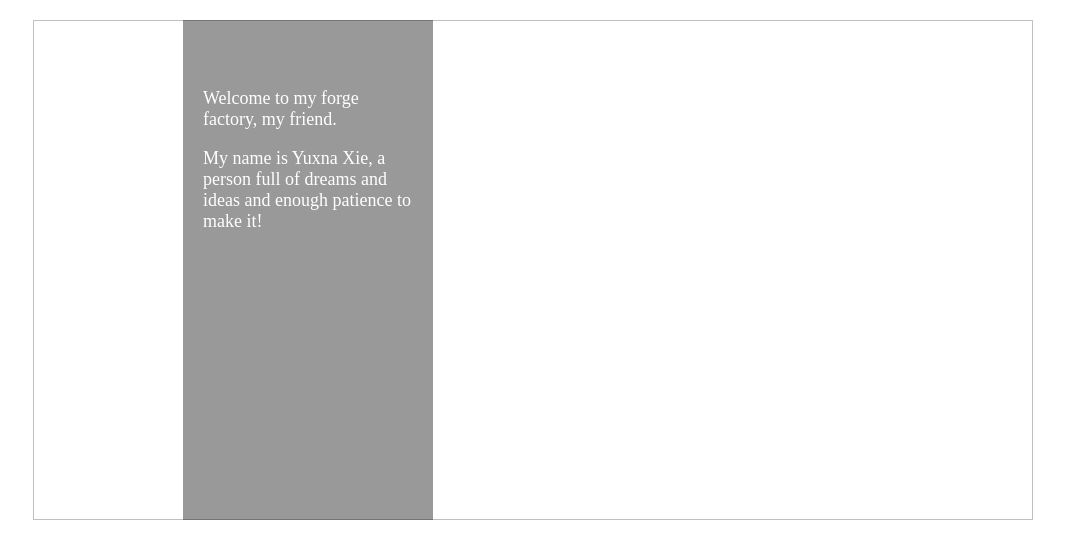
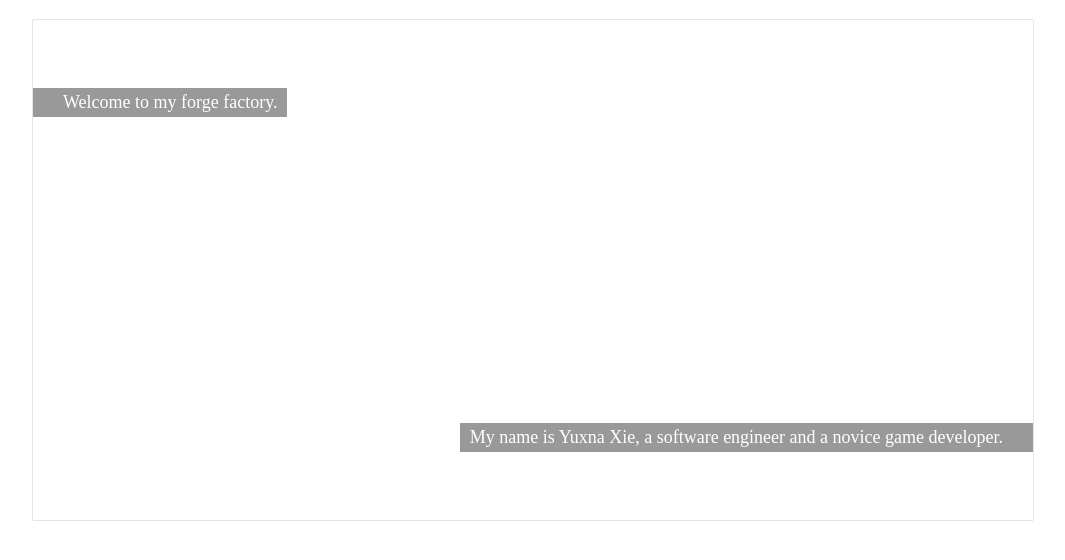
Before and after one commit to teststaybaka/yuxuan, a Python web app: template template/home.html in a window 1280 px wide. Shown: the part 166-726 px from the top of the page, without its empty margins (107-1172 px from the left). Run offline with Jinja, Linux system fonts and the light colour scheme; the template is opened without the code that fills it, so the values that code supplies are empty.

Commit message:
my journey is  near the end!

```diff
--- a/static/edit.js
+++ b/static/edit.js
@@ -18,6 +18,7 @@ function pop_ajax_message(content, type) {
 
 $(document).ready(function() {
     CKEDITOR.replace( 'editor' );
+    CKEDITOR.instances['editor'].setData($('#original-content').html());
 
     $('form').on('click', 'div.remove-image', function() {
         var safe_url = $(this).siblings('input.safe-url').val();
--- a/static/home.css
+++ b/static/home.css
@@ -1,31 +1,107 @@
+#side-bar {
+    display: none;
+}
+
 #main-body {
-    position: relative;
     font-size: 0;
     margin-top: 20px;
 }
 
-#home-big-image {
+#banner-img {
     width: 100%;
     height: 500px;
-    display: inline-block;
-}
-
-#banner-message {
-    background-color: rgba(0,0,0,.4);
-    padding: 50px 20px;
-    font-size: 18px;
-    color: white;
-    display: inline-block;
-    position: absolute;
-    width: 250px;
-    height: 100%;
-    top: 0;
-    left: 150px;
     -webkit-box-sizing: border-box; /* Safari/Chrome, other WebKit */
     -moz-box-sizing: border-box;    /* Firefox, other Gecko */
      box-sizing: border-box;
+     overflow: hidden;
+     box-shadow: 0 0 1px rgb(100,100,100);
+     position: relative;
 }
 
-#side-bar {
-    display: none;
+@-webkit-keyframes left_to_right_show {
+    0% {opacity: 0;
+        -ms-transform: translateX(-100px); /* IE 9 */
+        -webkit-transform: translateX(-100px); /* Chrome, Safari, Opera */
+        transform: translateX(-100px); }
+    50% {opacity: 0;
+        -ms-transform: translateX(-100px); /* IE 9 */
+        -webkit-transform: translateX(-100px); /* Chrome, Safari, Opera */
+        transform: translateX(-100px); }
+    100% {opacity: 1;
+        -ms-transform: translateX(0); /* IE 9 */
+        -webkit-transform: translateX(0); /* Chrome, Safari, Opera */
+        transform: translateX(0); }
 }
+
+/* Standard syntax */
+@keyframes left_to_right_show {
+    0% {opacity: 0;
+        -ms-transform: translateX(-100px); /* IE 9 */
+        -webkit-transform: translateX(-100px); /* Chrome, Safari, Opera */
+        transform: translateX(-100px); }
+    50% {opacity: 0;
+        -ms-transform: translateX(-100px); /* IE 9 */
+        -webkit-transform: translateX(-100px); /* Chrome, Safari, Opera */
+        transform: translateX(-100px); }
+    100% {opacity: 1;
+        -ms-transform: translateX(0); /* IE 9 */
+        -webkit-transform: translateX(0); /* Chrome, Safari, Opera */
+        transform: translateX(0); }
+}
+
+@-webkit-keyframes right_to_left_show {
+    0% {opacity: 0;
+        -ms-transform: translateX(100px); /* IE 9 */
+        -webkit-transform: translateX(100px); /* Chrome, Safari, Opera */
+        transform: translateX(100px); }
+    66% {opacity: 0;
+        -ms-transform: translateX(100px); /* IE 9 */
+        -webkit-transform: translateX(100px); /* Chrome, Safari, Opera */
+        transform: translateX(100px); }
+    100% {opacity: 1;
+        -ms-transform: translateX(0); /* IE 9 */
+        -webkit-transform: translateX(0); /* Chrome, Safari, Opera */
+        transform: translateX(0); }
+}
+
+/* Standard syntax */
+@keyframes right_to_left_show {
+    0% {opacity: 0;
+        -ms-transform: translateX(100px); /* IE 9 */
+        -webkit-transform: translateX(100px); /* Chrome, Safari, Opera */
+        transform: translateX(100px); }
+    66% {opacity: 0;
+        -ms-transform: translateX(100px); /* IE 9 */
+        -webkit-transform: translateX(100px); /* Chrome, Safari, Opera */
+        transform: translateX(100px); }
+    100% {opacity: 1;
+        -ms-transform: translateX(0); /* IE 9 */
+        -webkit-transform: translateX(0); /* Chrome, Safari, Opera */
+        transform: translateX(0); }
+}
+
+#left-banner {
+    display: inline-block;
+    top: 50px;
+    left: 0;
+    padding: 4px 10px 4px 30px;
+    font-size: 18px;
+    color: white;
+    background-color: rgba(0,0,0,0.4);
+    -webkit-animation: left_to_right_show 1s; /* Chrome, Safari, Opera */
+    animation: left_to_right_show 1s;
+    position: absolute;
+}
+
+#right-banner {
+    position: absolute;
+    bottom: 50px;
+    right: 0;
+    display: inline-block;
+    padding: 4px 30px 4px 10px;
+    font-size: 18px;
+    color: white;
+    background-color: rgba(0,0,0,0.4);
+    -webkit-animation: right_to_left_show 1.5s; /* Chrome, Safari, Opera */
+    animation: right_to_left_show 1.5s;
+}
--- a/template/about.html
+++ b/template/about.html
@@ -25,7 +25,7 @@ active
     First let me introduce myself. I'm a student graduated from Tsinghua University and now studying at Columbia University in the City of New York, pursuing master degree.  Majored in computer science, I've learned and coded a lot.
 </p>
 <p>
-   During these studying days, my mind is being filled with tons of ideas. Even though I know little about some of them, I won't stop my pace.
+   During these studying days, my mind is being filled with tons of ideas. You can find some of them in page <a href="{{ uri_for('ideas') }}"><i>ideas</i></a> page.
 </p>
 <p>
     The very first idea is a danmaku video website, which makes it different from the other video sites is <i><b>Danmaku</b></i>. Here, <i>danmaku</i> means comments, but instead of leaving them below the video, those comments are flying across the screen while playing. You may think they will distract you from enjoying the video. I had the same thoughts as you before, but after several tries, I'm incredible attracted by this new type of video watching.
@@ -34,6 +34,6 @@ active
     The website is on building now.<a class="catch-button" target="_blank" href="https://dan-tube.appspot.com">Go to it → dan-tube.appspot.com</a>
 </p>
 <p>
-    Another idea is to make an action game. Well, it's not really the case. This game project is just a warmup for the following projects that I'm so exciting about.
+    Another idea is to make an action game. I love games, especially action games. However, most techniques involved are not taught in CS! I have to teach myself!
 </p>
 {% endblock %}
--- a/template/content_edit.html
+++ b/template/content_edit.html
@@ -9,7 +9,7 @@
     </head>
     <body>
         <form id="content-form" action="{{ uri_for('content_edit') }}" method="POST">
-            <input type="text" name="title" id="title">
+            <input type="text" name="title" id="title" value="{{ title }}">
             <input type="date" name="date" id="date">
             <textarea name="content" id="editor"></textarea>
             <select name="category">
@@ -20,7 +20,9 @@
             </div>
             <input type="submit" value="submit" id="submit-button">
         </form>
-
+        <div id="original-content" hidden>
+            {{ content }}
+        </div>
         <div id="ajax-message-box">
         </div>
     </body>
--- a/template/home.html
+++ b/template/home.html
@@ -9,9 +9,8 @@ active
 {% endblock %}
 
 {% block main_body %}
-<img id="home-big-image">
-<div id="banner-message">
-    <p>Welcome to my forge factory, my friend.</p>
-    <p>My name is Yuxna Xie, a person full of dreams and ideas and enough patience to make it!</p>
+<div id="banner-img">
+    <p id="left-banner">Welcome to my forge factory.</p>
+    <p id="right-banner">My name is Yuxna Xie, a software engineer and a novice game developer.</p>
 </div>
 {% endblock %}
--- a/template/ideas.html
+++ b/template/ideas.html
@@ -31,6 +31,6 @@ active
 <div class="paragraph container">
     <div class="paragraph-img"><img src="/static/youmu-game.jpg"><div class="paragraph-text">Screen shot of Youmu Blade Dance</div></div>
     <h3>Action game of Touhou Project</h3>
-    <p>I, as a fan of action games, especially <a target="_blank" href="http://en.wikipedia.org/wiki/Devil_May_Cry_3:_Dante%27s_Awakening" class="blue-link"><i>DMC3</i></a> and <a target="_blank" href="http://en.wikipedia.org/wiki/Devil_May_Cry_4" class="blue-link"><i>DMC4</i></a>, always hope to create my own game some day. You won't make any difference, if you just hope. So I decided to start developing it in June, 2014. So many techinque problems lie in my way, modeling, texture, motion and lots of design tasks but I won't be daunted. The very fisrt problem is what the story is of the game and what characters look like. After some consideration, I found that <a target="_blank" class="blue-link" href="http://en.wikipedia.org/wiki/Touhou_Project"><i>Touhou Project</i></a> is a good start. Its creator, ZUN, supports second creation and it's widely known over the world. One of its characters, Youmu who fights with two swords is suitable for action game. Therefore I decided to name the game as <a href="{{ uri_for('experience', category='youmu_blade_dance') }}" class="blue-link"><i>Youmu Blade Dance</i></a>. It's developed with Maya and Unity3D. Although I'm saything that I'm developing a game, it's actually learning, studying and developing at the same time. I'm just a beginner of game making, so the progress is quite slow. It's hard to say how much I've completed in the past several months but I did learn a lot.</p>
+    <p>I, as a fan of action games, especially <a target="_blank" href="http://en.wikipedia.org/wiki/Devil_May_Cry_3:_Dante%27s_Awakening" class="blue-link"><i>DMC3</i></a> and <a target="_blank" href="http://en.wikipedia.org/wiki/Devil_May_Cry_4" class="blue-link"><i>DMC4</i></a>, always hope to create my own game some day. You won't make any difference, if you just hope. So I decided to start developing it in June, 2014. So many techinque problems lie in my way, modeling, texture, motion and lots of design tasks but I won't be daunted. The very fisrt problem is what the story is of the game and what characters look like. After some consideration, I found that <a target="_blank" class="blue-link" href="http://en.wikipedia.org/wiki/Touhou_Project"><i>Touhou Project</i></a> is a good start. Its creator, ZUN, supports second creation and it's widely known over the world. One of its characters, Youmu who fights with two swords is suitable for action game. Therefore I decided to name the game as <a href="{{ uri_for('experience', category='youmu_blade_dance') }}" class="blue-link"><i>Youmu Blade Dance</i></a>. It's developed with Maya and Unity3D. Although I'm saything that I'm developing a game, it's actually learning, studying and developing at the same time. I'm just a beginner of game development, so the progress is quite slow. It's hard to say how much I've completed in the past several months but I did learn a lot.</p>
 </div>
 {% endblock %}
--- a/template/per_experience.html
+++ b/template/per_experience.html
@@ -1,6 +1,9 @@
 {% extends "template/experiences.html" %}
 {% block head %}
 {{ super() }}
+{% block scroll_load %}
+<script src="/static/experience.js" language="JavaScript" type="text/javascript"></script>
+{% endblock %}
 {% endblock %}
 
 {% block experiences_active %}
```
Also changed, not shown: admin.py (+14 -2 lines), static/experience.js (added, +50 -0 lines), static/experiences.css (+26 -4 lines), template/record.html (+3 -4 lines), views.py (+31 -9 lines), static/ajax-loader.gif (added), static/danmaku-video.png (deleted), static/video-purchase.png (deleted), static/youmu-game.png (deleted), 1 other file.
